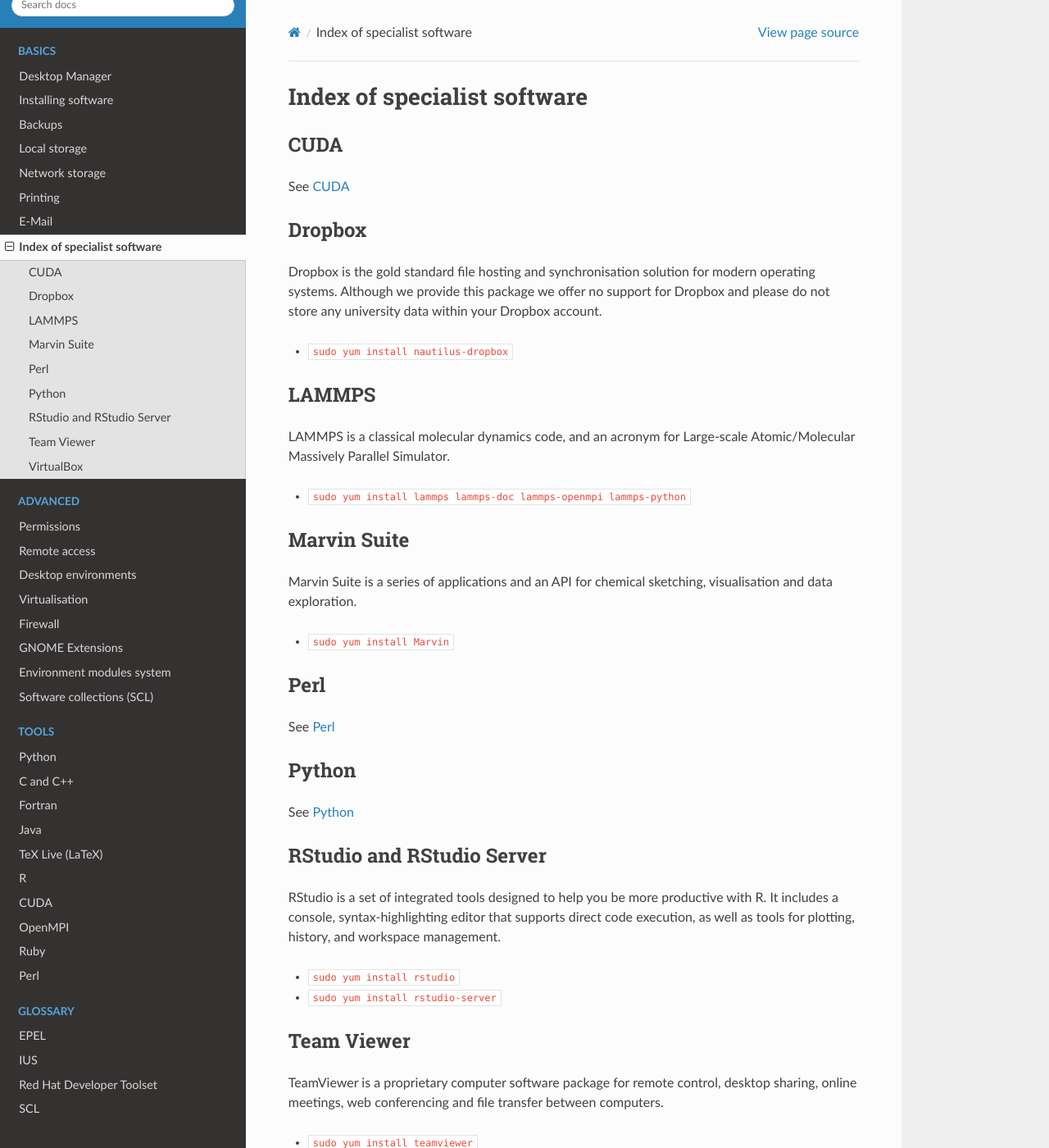
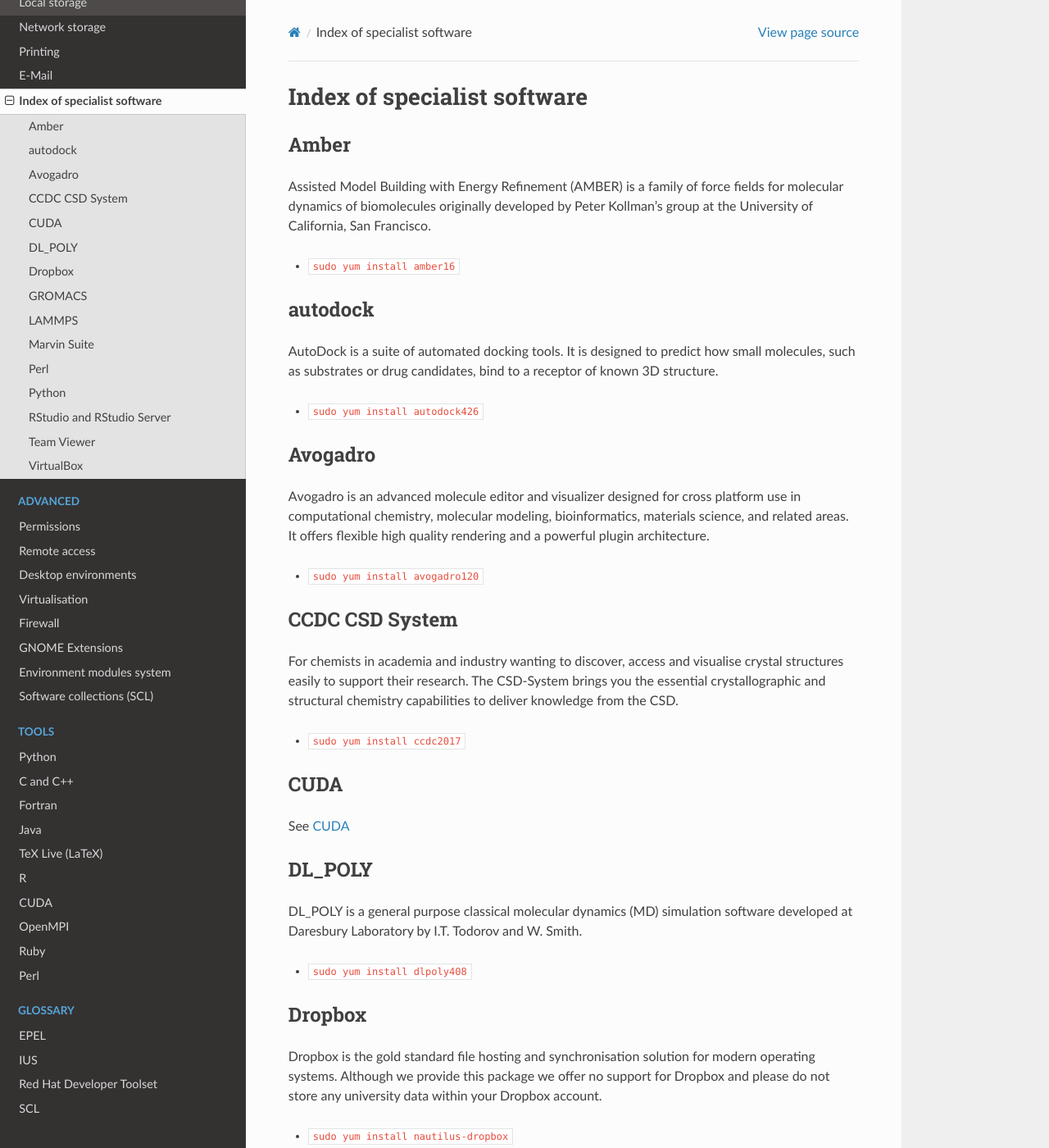
Before and after one commit to southampton/linuxdesktopdocs, a Sphinx documentation site: the page built from docs/packages.rst, in a window 1280 px wide and 1400 px high. Shown: the whole window at 82% size. Built offline with Sphinx 7.4.7 and the Read the Docs theme 2.0.0, drawn with Linux system fonts in a browser that asks for light colours; some of the changed text lies outside the part shown.

Commit message:
more updates to packages list

```diff
--- a/docs/packages.rst
+++ b/docs/packages.rst
@@ -1,10 +1,56 @@
 Index of specialist software
 ============================
+
+Amber
+-----
+
+Assisted Model Building with Energy Refinement (AMBER) is a family of force
+fields for molecular dynamics of biomolecules originally developed by Peter
+Kollman's group at the University of California, San Francisco.
+
+* ``sudo yum install amber16``
+
+autodock
+--------
+
+AutoDock is a suite of automated docking tools. It is designed to predict how
+small molecules, such as substrates or drug candidates, bind to a receptor of
+known 3D structure.
+
+* ``sudo yum install autodock426``
+
+Avogadro
+--------
+
+Avogadro is an advanced molecule editor and visualizer designed for cross
+platform use in computational chemistry, molecular modeling, bioinformatics,
+materials science, and related areas. It offers flexible high quality rendering
+and a powerful plugin architecture.
+
+* ``sudo yum install avogadro120``
+
+CCDC CSD System
+---------------
+
+For chemists in academia and industry wanting to discover, access and visualise
+crystal structures easily to support their research. The CSD-System brings you
+the essential crystallographic and structural chemistry capabilities to deliver
+knowledge from the CSD.
+
+* ``sudo yum install ccdc2017``
 
 CUDA
 ----
 
 See :doc:`cuda`
+
+DL_POLY
+-------
+
+DL_POLY is a general purpose classical molecular dynamics (MD) simulation
+software developed at Daresbury Laboratory by I.T. Todorov and W. Smith.
+
+* ``sudo yum install dlpoly408``
 
 Dropbox
 -------
@@ -15,6 +61,14 @@
 Dropbox account.
 
 * ``sudo yum install nautilus-dropbox``
+
+GROMACS
+-------
+
+GROMACS is a versatile package to perform molecular dynamics.
+
+* 4.6.7: ``sudo yum install gromacs467``
+* 5.1.4: ``sudo yum install gromacs514``
 
 LAMMPS
 ------
```
